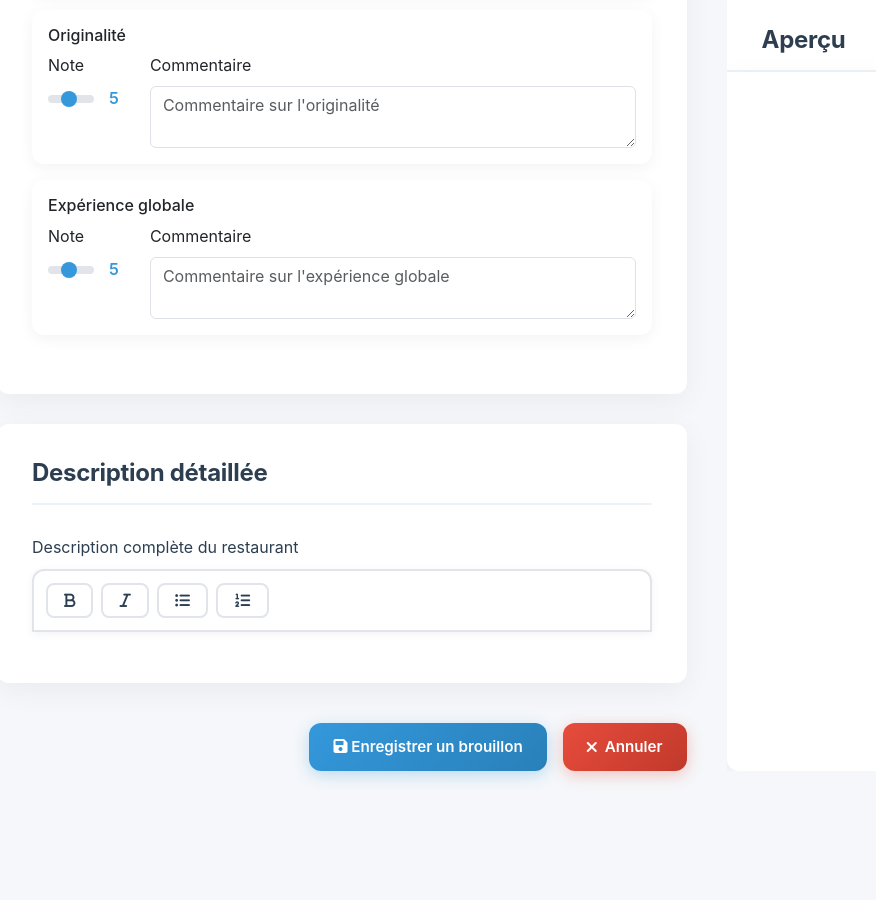
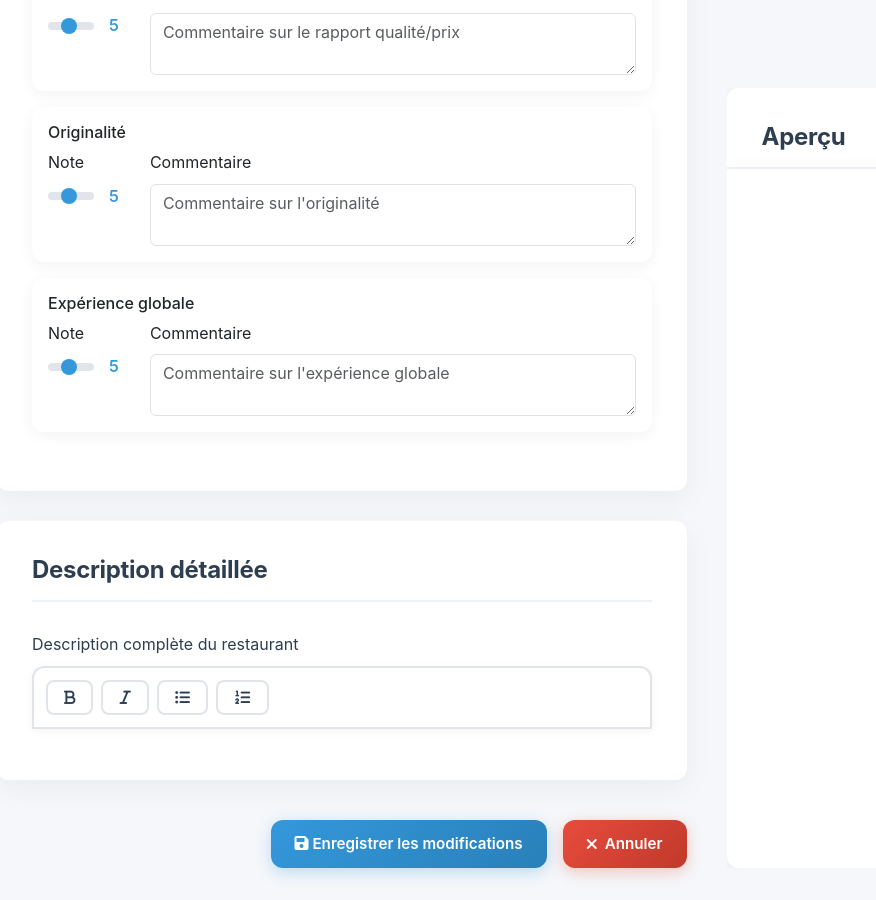
Before and after one commit to Natael21/blog-culinaire, a Jekyll site: the page admin/edit-resto.html, which Jekyll copies as it is, in a window 1280 px wide and 900 px high, scrolled down 2589 px. Shown: the whole window, without its empty margins (35-911 px from the left). Built offline with Jekyll 4.4.1, drawn with Linux system fonts in a browser that asks for light colours; before the commit the page ends 3392 px from its top, so only the background shows below that.

Commit message:
Update restaurant editing page: Refactor draft handling to use 'restaurant' terminology, enhance notification messages, and implement a state selection for restaurant status. Adjust redirect links for improved navigation and user experience.

```diff
--- a/admin/edit-resto.html
+++ b/admin/edit-resto.html
@@ -1290,7 +1290,7 @@
                         const date = new Date().toISOString().split('T')[0];
                         const filePath = `${date}-${filename}.md`;
 
-                        // Créer un objet pour stocker les données du brouillon
+                        // Créer un objet pour stocker les données du resto
                         const draftData = {
                             filename: filePath,
                             title: title,
@@ -1316,21 +1316,21 @@
                             });
                         }
 
-                        // Récupérer les brouillons existants
+                        // Récupérer les restos existants
                         const drafts = JSON.parse(localStorage.getItem('drafts') || '[]');
 
-                        // Vérifier si un brouillon avec le même nom existe déjà
+                        // Vérifier si un resto avec le même nom existe déjà
                         const existingIndex = drafts.findIndex(d => d.filename === draftData.filename);
 
                         if (existingIndex !== -1) {
-                            // Mettre à jour le brouillon existant
+                            // Mettre à jour le resto existant
                             drafts[existingIndex] = {
                                 ...drafts[existingIndex],
                                 ...draftData,
                                 lastModified: new Date().toISOString()
                             };
                         } else {
-                            // Ajouter un nouveau brouillon
+                            // Ajouter un nouveau resto
                             drafts.push({
                                 ...draftData,
                                 lastModified: new Date().toISOString()
@@ -1340,15 +1340,15 @@
                         // Sauvegarder dans localStorage
                         localStorage.setItem('drafts', JSON.stringify(drafts));
 
-                        showNotification('Brouillon enregistré avec succès !', 'success');
+                        showNotification('Restaurant enregistré avec succès !', 'success');
 
                         setTimeout(() => {
-                            window.location.href = 'index.html';
+                            window.location.href = 'restaurants.html';
                         }, 1500);
 
                     } catch (error) {
                         console.error('Erreur:', error);
-                        showNotification(error.message || 'Erreur lors de la sauvegarde du brouillon', 'error');
+                        showNotification(error.message || 'Erreur lors de la sauvegarde du restaurant', 'error');
 
                         // En cas d'erreur, on cache le spinner
                         const saveButton = document.getElementById('saveButton');
@@ -2253,11 +2253,11 @@
                 localStorage.removeItem('pendingChanges');
 
                 // Rediriger vers la page d'administration
-                window.location.href = 'index.html';
+                window.location.href = 'restaurants.html';
             }
         }
 
-        // Fonction pour sauvegarder le brouillon
+        // Fonction pour sauvegarder le resto
         async function saveDraft() {
             try {
                 const formData = new FormData(document.getElementById('restaurantForm'));
@@ -2274,7 +2274,7 @@
                 const date = new Date().toISOString().split('T')[0];
                 const filePath = `${date}-${filename}.md`;
 
-                // Créer l'objet du brouillon avec le contenu initial
+                // Créer l'objet du resto avec le contenu initial
                 let markdownContent = generateMarkdown();
                 const draftData = {
                     filename: filePath,
@@ -2305,43 +2305,43 @@
                     });
                 }
 
-                // Récupérer les brouillons existants
+                // Récupérer les resto existants
                 const drafts = JSON.parse(localStorage.getItem('drafts') || '[]');
 
-                // Vérifier si un brouillon avec le même nom existe déjà
+                // Vérifier si un resto avec le même nom existe déjà
                 const existingIndex = drafts.findIndex(d => d.filename === draftData.filename);
 
                 if (existingIndex !== -1) {
-                    // Mettre à jour le brouillon existant
+                    // Mettre à jour le resto existant
                     drafts[existingIndex] = draftData;
                 } else {
-                    // Ajouter un nouveau brouillon
+                    // Ajouter un nouveau resto
                     drafts.push(draftData);
                 }
 
                 try {
                     // Sauvegarder dans localStorage
                     localStorage.setItem('drafts', JSON.stringify(drafts));
-                    showNotification('Brouillon enregistré avec succès', 'success');
+                    showNotification('Restaurant enregistré avec succès', 'success');
 
                     // Mettre à jour l'interface
                     updatePendingChangesButtons();
 
                     setTimeout(() => {
-                        window.location.href = 'index.html';
+                        window.location.href = 'restaurants.html';
                     }, 1500);
                 } catch (storageError) {
                     if (storageError.name === 'QuotaExceededError') {
-                        showNotification('Impossible de sauvegarder : espace de stockage insuffisant. Veuillez supprimer des brouillons existants.', 'error');
+                        showNotification('Impossible de sauvegarder : espace de stockage insuffisant. Veuillez supprimer des restos existants.', 'error');
                     } else {
-                        showNotification('Erreur lors de la sauvegarde du brouillon', 'error');
+                        showNotification('Erreur lors de la sauvegarde du restaurant', 'error');
                     }
                     console.error('Erreur de stockage:', storageError);
                 }
 
             } catch (error) {
                 console.error('Erreur:', error);
-                showNotification('Erreur lors de la sauvegarde du brouillon', 'error');
+                showNotification('Erreur lors de la sauvegarde du restaurant', 'error');
             }
         }
 
@@ -2369,7 +2369,7 @@
         // Initialiser le formulaire une fois le DOM chargé
         document.addEventListener('DOMContentLoaded', initializeForm);
 
-        // Fonction pour charger un brouillon
+        // Fonction pour charger un resto
         function loadDraft(filename) {
                 showNotification(`Erreur lors de la publication: ${error.message}`, 'error');
         }
@@ -2378,13 +2378,13 @@
         function cancelChanges() {
             if (confirm('Êtes-vous sûr de vouloir annuler les modifications ?')) {
                 deleteDraft(filename);
-                window.location.href = 'restaurants.html';
+                window.location.href = 'edit-resto.html';
             }
         }
 
         // Initialisation
         document.addEventListener('DOMContentLoaded', () => {
-            // Vérifier si on charge un brouillon existant
+            // Vérifier si on charge un resto existant
             const urlParams = new URLSearchParams(window.location.search);
             const draftFilename = urlParams.get('draft');
 
@@ -2412,6 +2412,17 @@
                 <!-- Informations de base -->
                 <div class="form-section">
                     <h2 class="form-section-title">Informations de base</h2>
+                    <div class="form-group">
+                        <label for="state" class="form-label">État du restaurant</label>
+                        <div class="input-wrapper">
+                            <select class="form-control" id="state" name="state" required>
+                                <option value="draft">Draft</option>
+                                <option value="ready">Ready</option>
+                            </select>
+                            <div class="invalid-feedback">Veuillez sélectionner l'état du restaurant</div>
+                        </div>
+                    </div>
+
                     <div class="form-group">
                         <label for="title" class="form-label">Nom du restaurant</label>
                         <div class="input-wrapper">
@@ -2658,7 +2669,7 @@
                 <div class="form-actions">
                     <div class="action-buttons" style="display: flex; gap: 1rem; justify-content: flex-end;">
                         <button type="submit" class="action-button" id="saveButton">
-                            <i class="fas fa-save"></i> Enregistrer un brouillon
+                            <i class="fas fa-save"></i> Enregistrer les modifications
                         </button>
                         <button type="button" class="action-button cancel" onclick="cancelForm()">
                             <i class="fas fa-times"></i> Annuler
```
